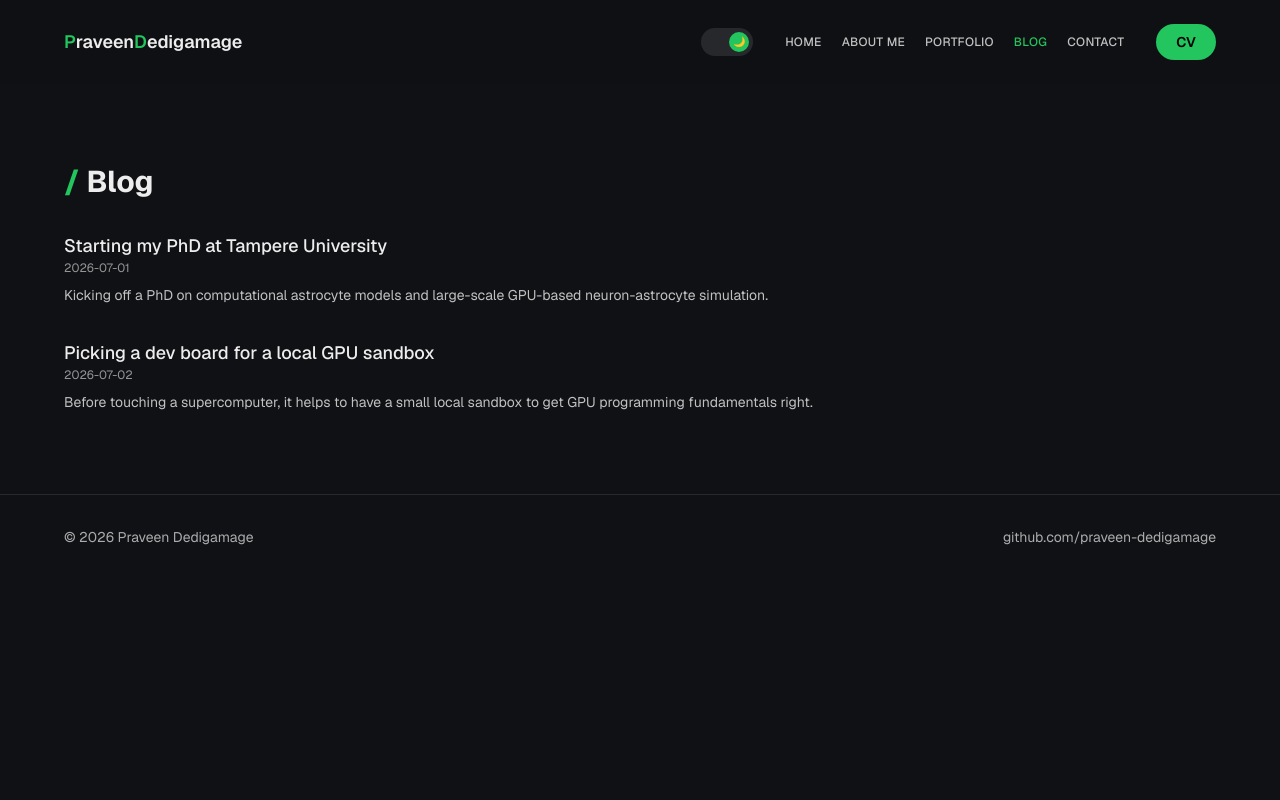
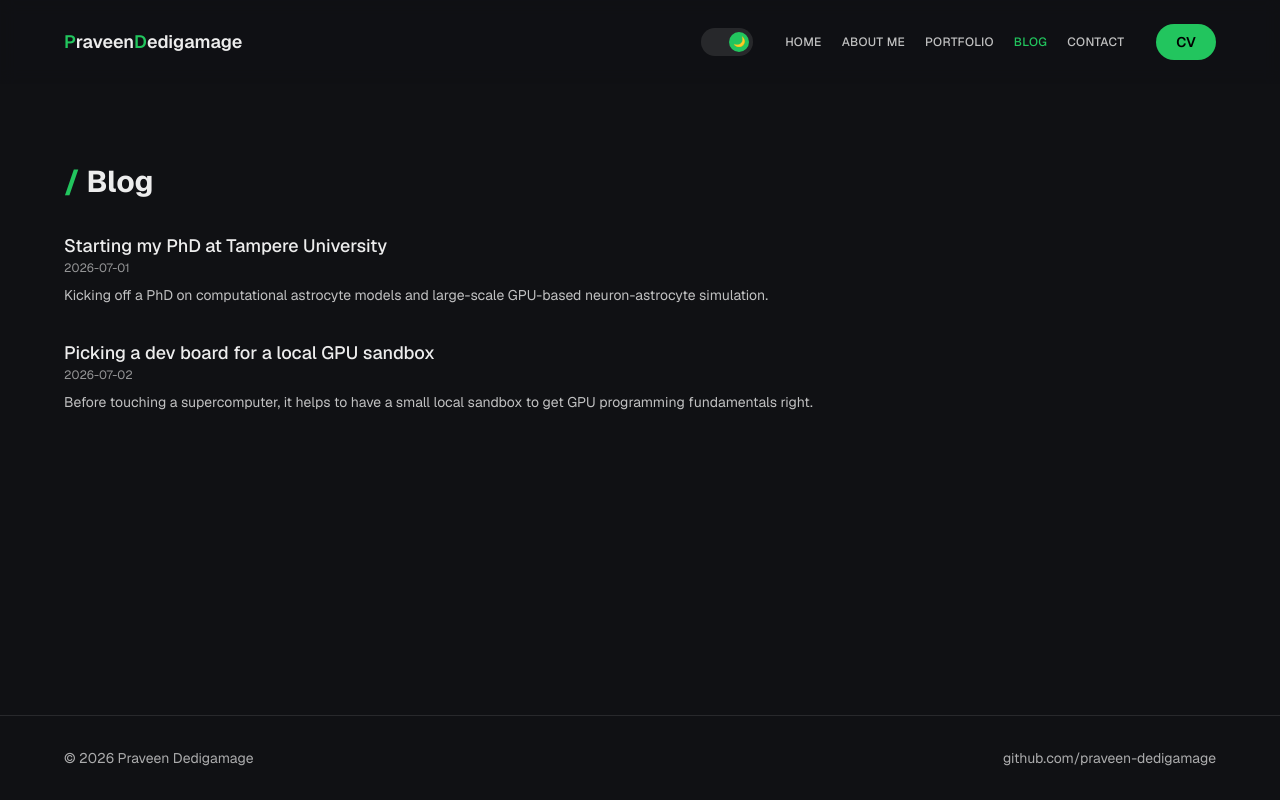
Before and after one commit to praveen-dedigamage/praveen-dedigamage.github.io, a Next.js app: page /blog in a window 1280 px wide. Built offline with nearby package versions, Linux system fonts and the light colour scheme.

Commit message:
Pin footer to bottom of viewport when page content is short

```diff
--- a/src/components/Footer.tsx
+++ b/src/components/Footer.tsx
@@ -1,6 +1,6 @@
 export default function Footer() {
   return (
-    <footer className="w-full border-t border-black/10 dark:border-white/10">
+    <footer className="mt-auto w-full border-t border-black/10 dark:border-white/10">
       <div className="mx-auto flex max-w-[1600px] flex-col items-center justify-between gap-4 px-6 py-8 text-sm opacity-70 sm:flex-row sm:px-10 lg:px-16">
         <span>&copy; {new Date().getFullYear()} Praveen Dedigamage</span>
         <a
```
